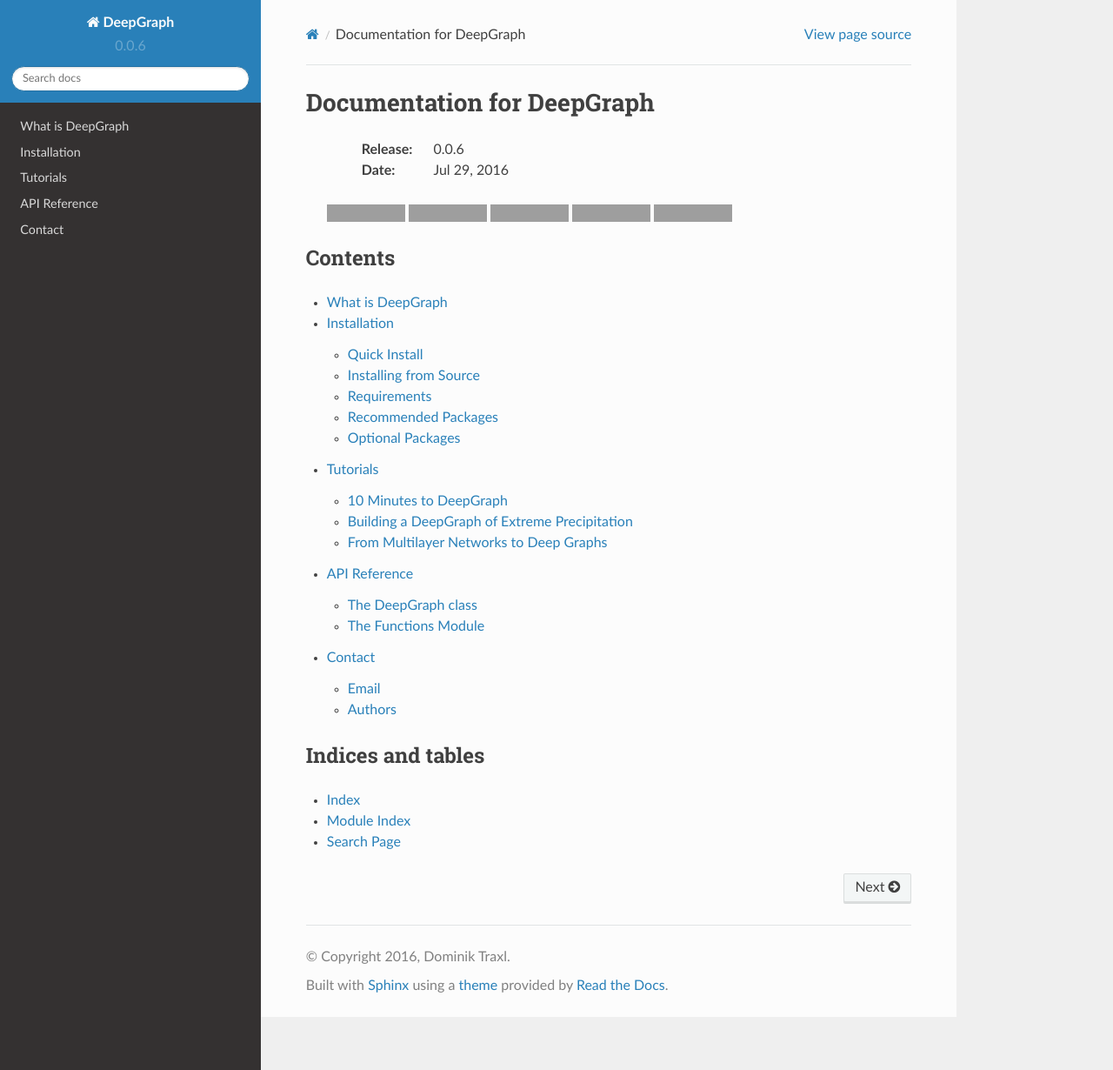
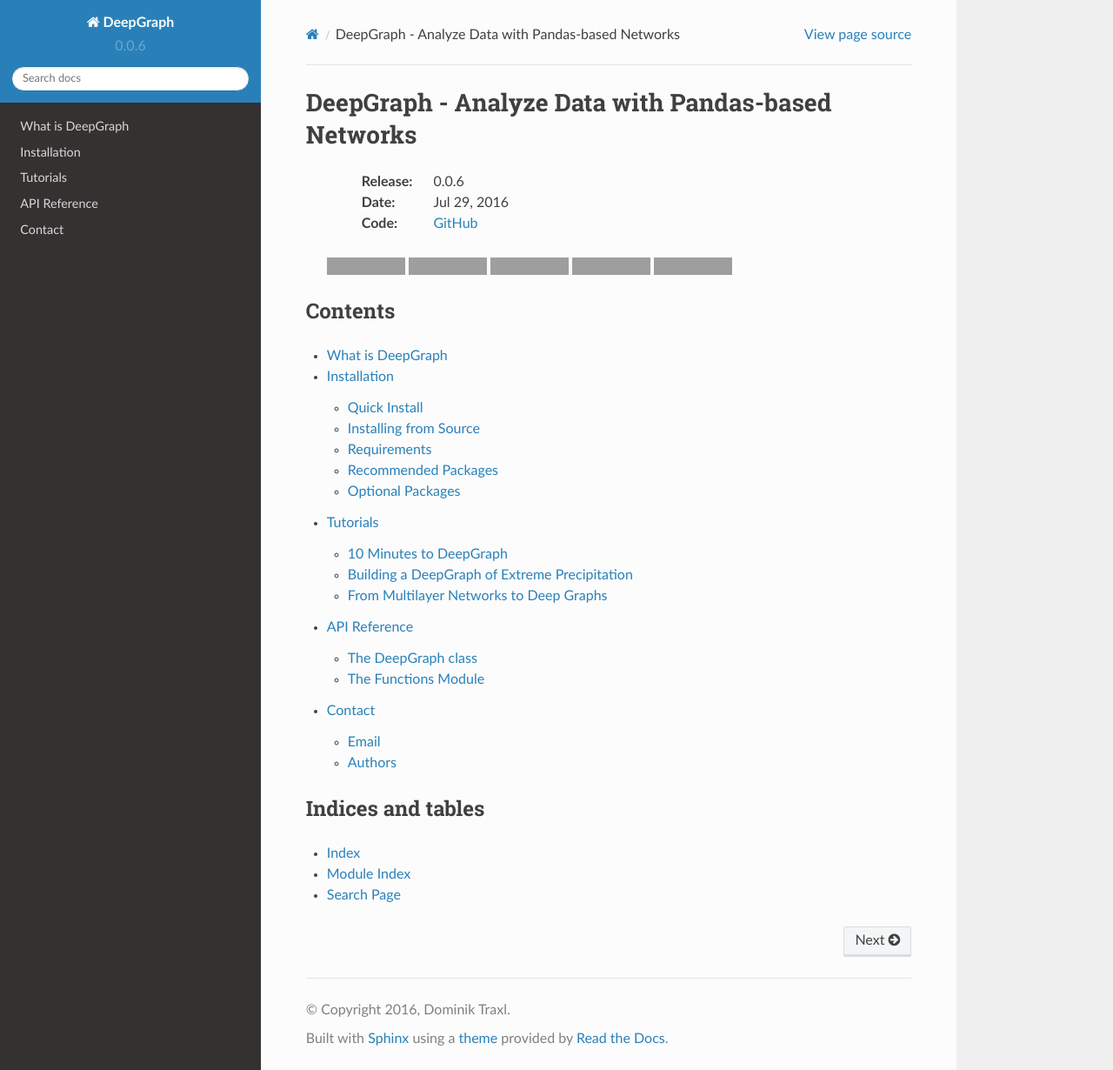
Before and after one commit to deepgraph/deepgraph, a Sphinx documentation site: the page built from doc/source/index.rst, in a window 1280 px wide and 1230 px high. Shown: the whole window at 87% size. Built offline with Sphinx 7.4.7 and the Read the Docs theme 2.0.0, drawn with Linux system fonts in a browser that asks for light colours; grey boxes are pictures that could not be loaded.

Commit message:
change title and link to github.

```diff
--- a/doc/source/index.rst
+++ b/doc/source/index.rst
@@ -1,12 +1,13 @@
 .. _contents:
 
 
-***************************
-Documentation for DeepGraph
-***************************
+***************************************************
+DeepGraph - Analyze Data with Pandas-based Networks
+***************************************************
 
     :Release: |version|
     :Date: |today|
+    :Code: `GitHub <https://github.com/deepgraph/deepgraph>`_
 
   .. image:: https://anaconda.org/deepgraph/deepgraph/badges/build.svg
      :target: https://anaconda.org/deepgraph/deepgraph/builds
```
